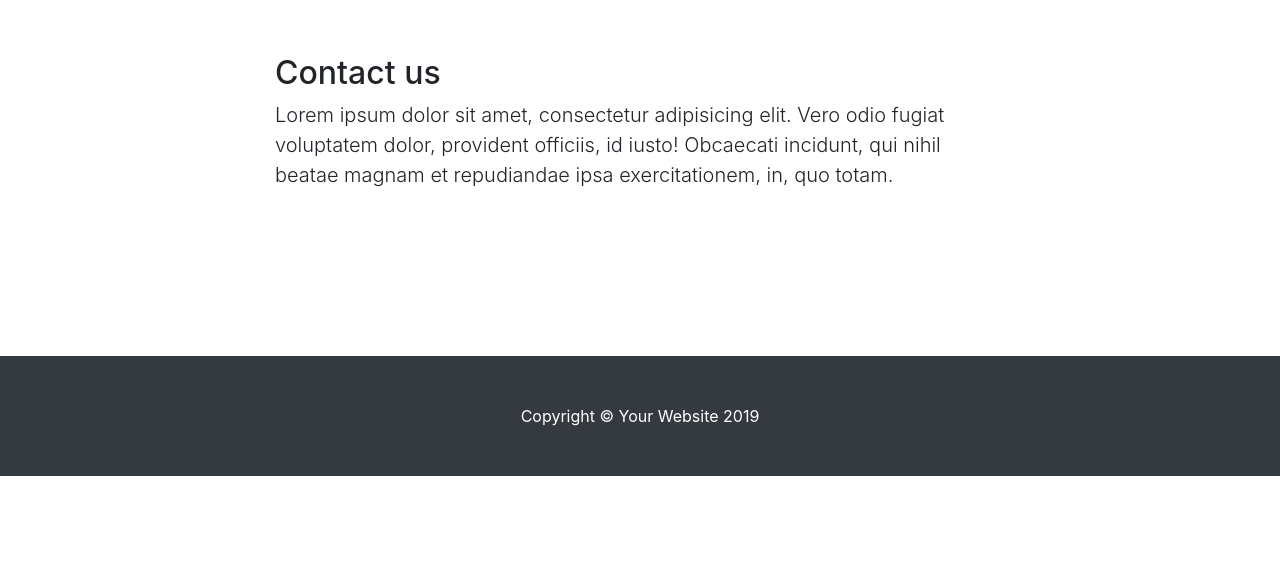
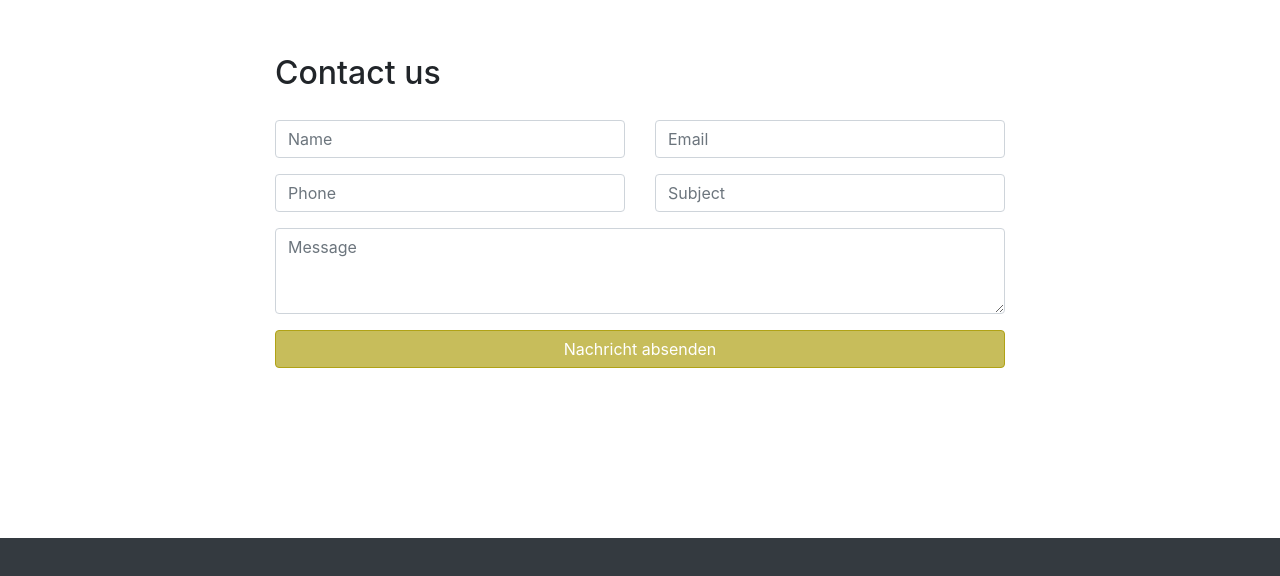
Before and after one commit to munich99/bootstrap-onepager-for-fashion, a plain HTML site: page index.html in a window 1280 px wide. Shown: the part 4861-5437 px from the top of the page. Before the commit the page ends 5337 px from the top, so only its background shows below. Drawn offline with nearby package versions, Linux system fonts and the light colour scheme.

Commit message:
section - content - contact

```diff
--- a/css/custom.css
+++ b/css/custom.css
@@ -23,3 +23,8 @@
 .card-header {
     background-color: rgba(176, 162, 22, 0.1)!important;
 }
+
+.btn-success, .btn-success:hover {
+    background-color: rgba(176, 162, 22, 0.7)!important;
+    border-color: rgba(176, 162, 22, 1)!important;
+}
--- a/index.html
+++ b/index.html
@@ -180,7 +180,7 @@
             <div class="row">
                   <div class="col-lg-8 mx-auto bg-white">
 
-                        <h2 class="text-primary mt-2">accessoires</h2>
+                        <h2 class="text-primary mt-2">Accessoires</h2>
                         <span class="lead">Produkte sind Herzensangelegenheiten und in Perfektion verarbeitet.
 Mein Motto: Praktisches und Nützliches verbunden mit Schönheit, Eleganz und Tradition. Stilvolle Accessoires, Einzigartigkeit und Individualität.</span>
 
@@ -305,14 +305,53 @@ Mein Motto: Praktisches und Nützliches verbunden mit Schönheit, Eleganz und Tr
     </div>
   </section>
 
-
-
   <section id="contact">
     <div class="container">
       <div class="row">
         <div class="col-lg-8 mx-auto">
           <h2>Contact us</h2>
-          <p class="lead">Lorem ipsum dolor sit amet, consectetur adipisicing elit. Vero odio fugiat voluptatem dolor, provident officiis, id iusto! Obcaecati incidunt, qui nihil beatae magnam et repudiandae ipsa exercitationem, in, quo totam.</p>
+          <div class="card-body px-0">
+            <form class="contact__form" (submit)="contactUser($event)">
+
+                <!-- form message -->
+                <div class="row">
+                    <div class="col-12">
+                        <div class="alert alert-success contact__msg" style="display: none" role="alert">
+                            Your message was sent successfully.
+                        </div>
+                    </div>
+                </div>
+                <!-- end message -->
+
+                <!-- form element -->
+                <div class="row mx-0">
+                    <div class="col-md-6 form-group pl-0">
+                        <input name="name" type="text" class="form-control" placeholder="Name" id="name" required>
+                    </div>
+                    <div class="col-md-6 form-group pr-0">
+                        <input name="email" type="email" class="form-control" placeholder="Email" id="email" required>
+                    </div>
+                    <div class="col-md-6 form-group pl-0">
+                        <input name="phone" type="text" class="form-control" placeholder="Phone" id="phone" required>
+                    </div>
+                    <div class="col-md-6 form-group pr-0">
+                        <input name="subject" type="text" class="form-control" placeholder="Subject" id="subject" required>
+                    </div>
+                    <div class="col-12 form-group px-0">
+                        <textarea name="message" class="form-control" rows="3" placeholder="Message" id="mailmessage" required></textarea>
+                    </div>
+                    <div class="col-12 px-0">
+                        <input name="submit" type="submit" class="btn btn-success w-100" value="Nachricht absenden">
+                    </div>
+                </div>
+                <!-- end form element -->
+            </form>
+        </div>
+
+
+
+
+
         </div>
       </div>
     </div>
```
